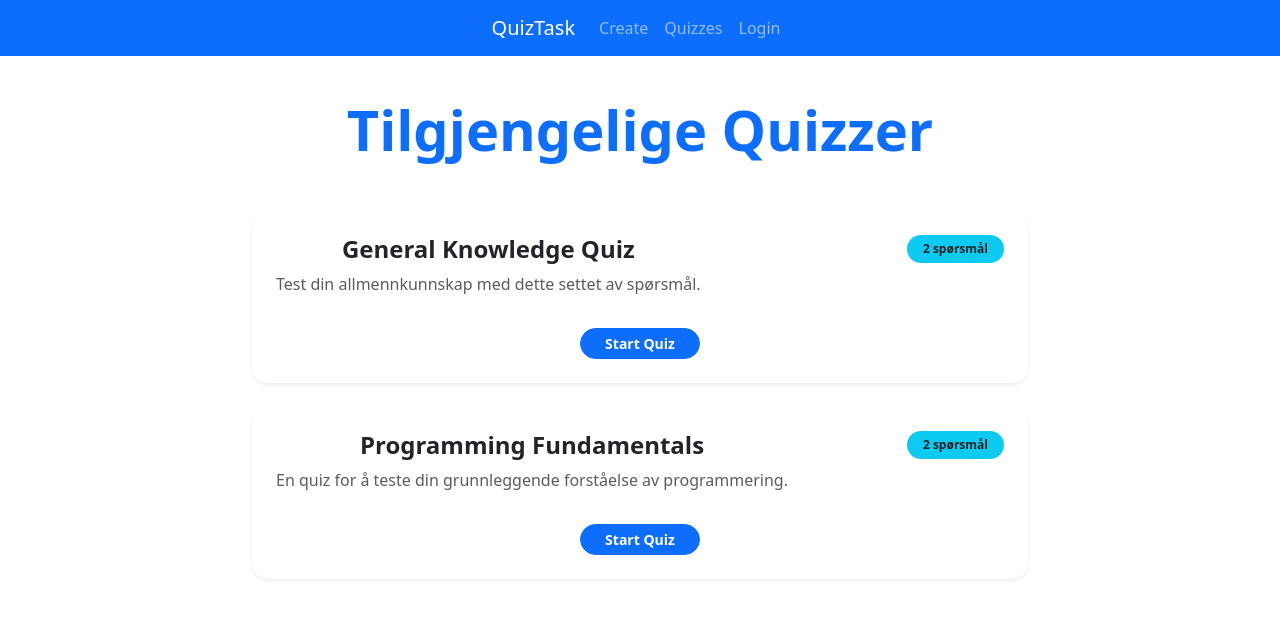
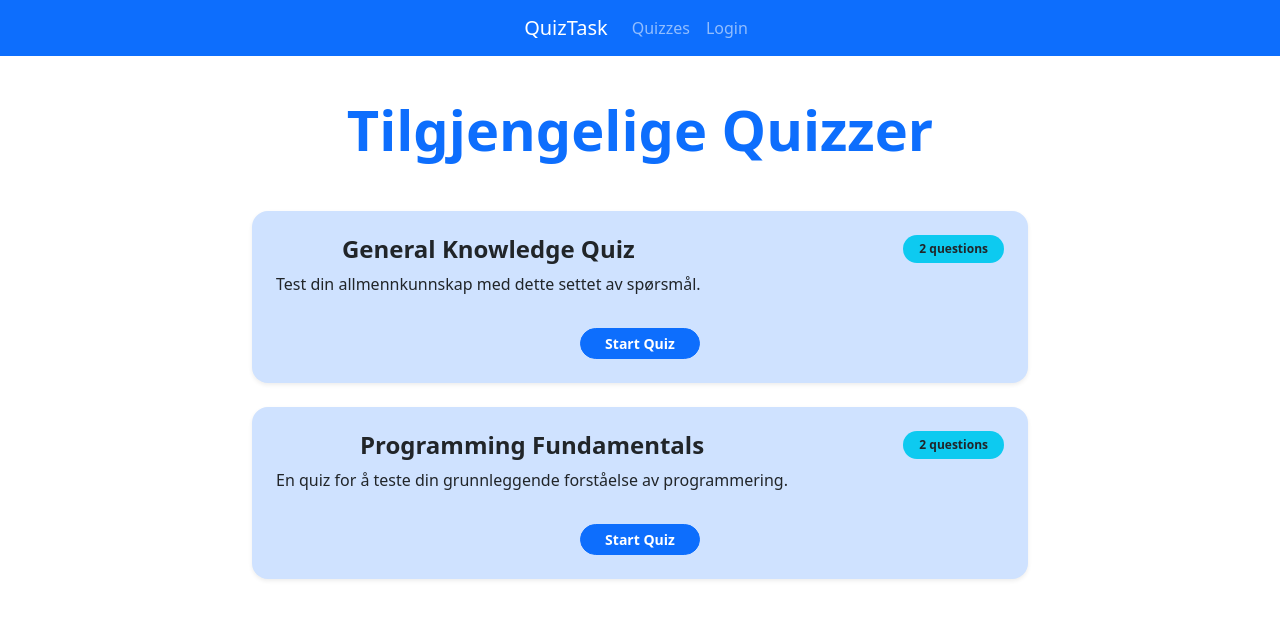
Before and after one commit to cobra4001/Quiz-nettside, a React (Vite) app in the folder QuizApp/: page /QuizList in a window 1280 px wide. Shown: the top 618 px of the page. Built offline with nearby package versions, Linux system fonts and the light colour scheme.

Commit message:
front end styling

```diff
--- a/QuizApp/src/pages/home/HomePage.tsx
+++ b/QuizApp/src/pages/home/HomePage.tsx
@@ -1,5 +1,7 @@
 import React from "react";
 import { useAuth } from "../../auth/AuthContext";
+
+
 
 const HomePage: React.FC = () => {
 
@@ -12,10 +14,10 @@ const HomePage: React.FC = () => {
             <div className="card shadow border-0 rounded-4 p-5 w-100" style={{ maxWidth: '480px' }}>
                 <div className="card-body text-center">
                     <h1 className="card-title fw-bold fs-1 text-dark mb-3">
-                        Quiz Hub
+                        {!user ? 'Quiz Hub' : `Welcome back, ${user.username}`} {/*Denne viser ikke bruger navn */}
                     </h1>
                     <p className="card-text lead text-muted mb-5">
-                        Create, share, and challenge your friends with custom quizzes!
+                        Create custom quizzes, and challenge your friends!
                     </p>
 
                     {/* Container for the action buttons */}
--- a/QuizApp/src/pages/quiz/QuizList.tsx
+++ b/QuizApp/src/pages/quiz/QuizList.tsx
@@ -38,7 +38,7 @@ const QuizList: React.FC<QuizListProps> = () => {
                         {quizzes.map((quiz) => (
                             <div className="col" key={quiz.id}>
                                 <div
-                                    className="card shadow-sm h-100 border-0 p-3 p-md-4 bg-white hover-zoom"
+                                    className="card shadow-sm h-100 border-0 p-3 p-md-4 bg-primary-subtle hover-zoom"
                                     onClick={() => {navigateOnclick(quiz.id); }}
                                     style={{
                                         cursor: 'pointer',
@@ -51,12 +51,12 @@ const QuizList: React.FC<QuizListProps> = () => {
                                             {/* Quiz Tittel */}
                                             <h2 className="card-title fw-bolder fs-4 text-dark mb-2">{quiz.title}</h2>
                                             {/* Beskrivelse */}
-                                            <p className="card-text text-muted mb-3">{quiz.description}</p>
+                                            <p className="card-text mb-3">{quiz.description}</p>
                                         </div>
                                         {/* Ikon/Antall spørsmål */}
                                         <div className="text-end ms-3">
                                             <span className="badge bg-info text-dark rounded-pill py-2 px-3 fw-bold">
-                                                {quiz.questions.length} spørsmål
+                                                {quiz.questions.length} questions
                                             </span>
                                         </div>
                                     </div>
--- a/QuizApp/src/pages/quiz/QuizTakingPage.tsx
+++ b/QuizApp/src/pages/quiz/QuizTakingPage.tsx
@@ -81,7 +81,7 @@ const QuizTaker: React.FC<QuizTakerProps> = () => {
         <>
             <ProgressBar
                 now={progress}
-                label={`${currentQuestionIndex + 1} av ${totalQuestions}`}
+  //              label={`${currentQuestionIndex + 1} av ${totalQuestions}`}
                 className="mb-4"
                 variant="info"
             />
@@ -107,14 +107,15 @@ const QuizTaker: React.FC<QuizTakerProps> = () => {
                     onClick={handlePrevious}
                     disabled={currentQuestionIndex === 0}
                 >
-                    <i className="bi bi-arrow-left me-2"></i> Forrige
+                    <i className="bi bi-arrow-left me-2"></i> Previous
                 </Button>
+                <p>Question {currentQuestionIndex + 1} of {totalQuestions}</p>
                 <Button
                     variant="success"
                     onClick={handleNext}
                     disabled={userAnswers[currentQuestion.id] === undefined} // Krever svar før neste
                 >
-                    {currentQuestionIndex === totalQuestions - 1 ? 'Fullfør Quiz' : 'Neste Spørsmål'}
+                    {currentQuestionIndex === totalQuestions - 1 ? 'Submit Quiz' : 'Next question'}
                     <i className="bi bi-arrow-right ms-2"></i>
                 </Button>
             </div>
--- a/QuizApp/src/shared/NavBar.tsx
+++ b/QuizApp/src/shared/NavBar.tsx
@@ -23,7 +23,8 @@ const NavBar: React.FC = () => {
         <Navbar.Brand href="/HomePage">QuizTask</Navbar.Brand>
         <Navbar.Toggle aria-controls="basic-navbar-nav" />
         <Navbar.Collapse id="basic-navbar-nav">
-            <Nav.Link onClick={handleCreateClick} style={{ cursor: 'pointer' }}>Create</Nav.Link>
+            {!user ? null : <Nav.Link onClick={handleCreateClick} style={{ cursor: 'pointer' }}>Create</Nav.Link> }
+
             <Nav.Link href="/QuizList">Quizzes</Nav.Link>
             {!user ? (
               <Nav.Link href="/LoginPage">Login</Nav.Link>
```
